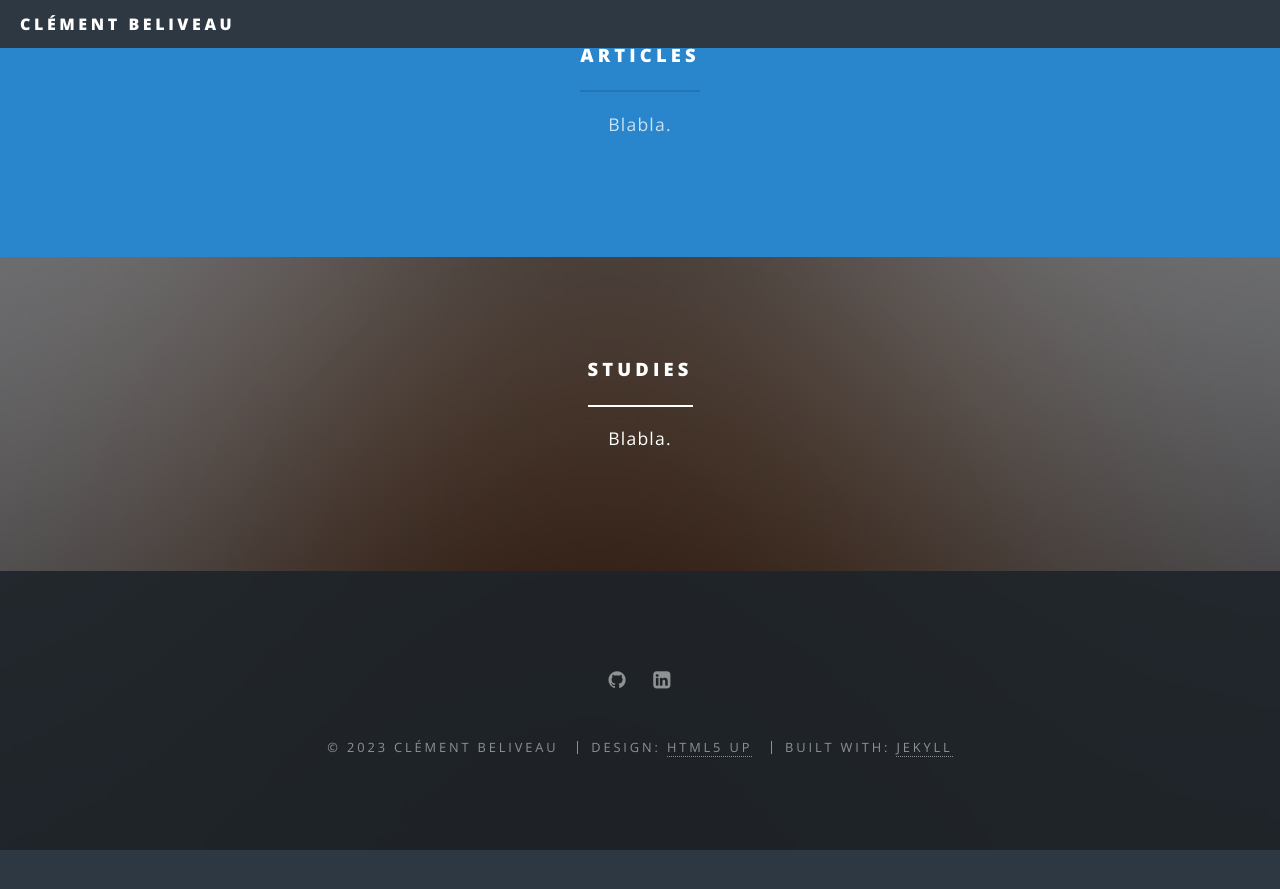
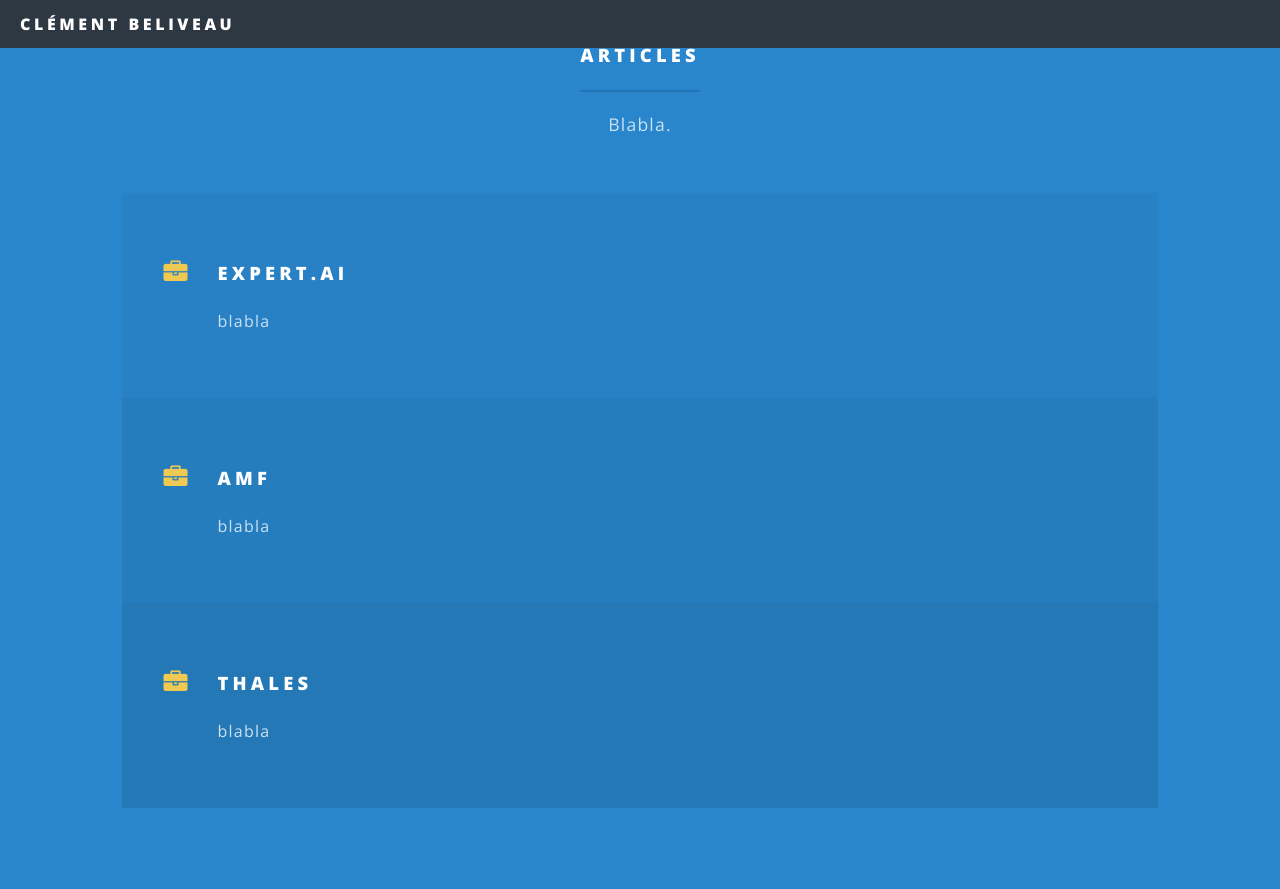
Before and after one commit to ClementBLV/clementBLV.github.io, a Jekyll site: the page built from index.html, in a window 1280 px wide and 900 px high, scrolled down 3613 px. Shown: the top 889 px of the window. Built offline with Jekyll 4.4.1, drawn with Linux system fonts in a browser that asks for light colours; nearby versions of some CDN libraries; before the commit the page ends 4463 px from its top, so only the background shows below that.

Commit message:
Feature : New text

```diff
--- a/index.html
+++ b/index.html
@@ -21,12 +21,13 @@
 				<p>
 					My name is Clément BELIVEAU, I am a french ingeneer blabla quick intro je ne sais pas quoi dire
 				</p>
+			</li>
 			<li class="icon fa-briefcase" style="width:90%">
 				<h3>Works and Competenses </h3>
 
-				<p>
-					Petit blabla sur mes competenses maybe et blabla sur ma cesure  <a href="https://www.linkedin.com/in/cl%C3%A9ment-beliveau/" target="_blank"> here</a>.
-				</p>
+					<p>
+						Petit blabla sur mes competenses maybe et blabla sur ma cesure  <a href="https://www.linkedin.com/in/cl%C3%A9ment-beliveau/" target="_blank"> here</a>.
+					</p>
 
 				<a href="https://www.linkedin.com/in/cl%C3%A9ment-beliveau/" target="_blank" class="button special">
 					Link toward my linkdin
@@ -40,7 +41,7 @@
 					</tr>
 					<tr>
 						<td>
-							<img src="images/carroussel.gif" style="width: 100%; height:50% ;"/>
+							<img src="images/carroussel.gif" style="width: 100%; height:200 ;"/>
 						</td>
 						<td>
 							<img src="" style="width: 100%; height: auto;"/>
@@ -112,6 +113,27 @@
 			<h3>Articles</h3>
 			<p>Blabla.</p>
 		</header>
+
+		<ul class="features">
+
+			<li class="icon fa-briefcase" style="width:90%">
+				<h3>Expert.ai </h3>
+				<p>
+					blabla
+				</p>
+			</li>
+			<li class="icon fa-briefcase" style="width:90%">
+				<h3> AMF </h3>
+				<p>
+					blabla
+				</p>
+			</li>
+			<li class="icon fa-briefcase" style="width:90%">
+				<h3>Thales </h3>
+				<p>
+					blabla
+				</p>
+			</li>
 	</div>
 </section>
 
```
